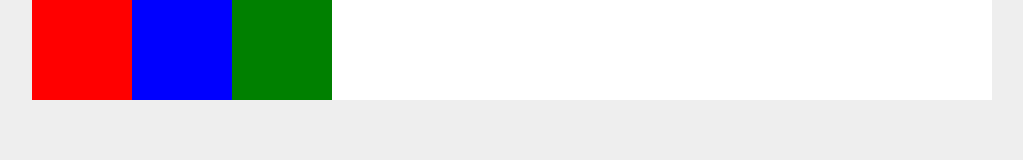
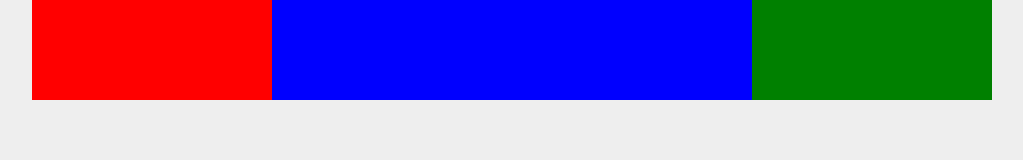
Before and after one commit to alekschyla/css-flexbox, a plain HTML site: page index.html in a window 1280 px wide. Shown: the whole page, without its empty margins (128-1151 px from the left). Drawn offline with Linux system fonts and the light colour scheme.

Commit message:
Flex Grow

```diff
--- a/style.css
+++ b/style.css
@@ -25,12 +25,15 @@ body{
 
 .one {
     background-color: red;
+    flex-grow: 1;
 }
 
 .two {
     background-color: blue;
+    flex-grow: 2;
 }
 
 .three {
     background-color: green;
+    flex-grow: 1;
 }
```
